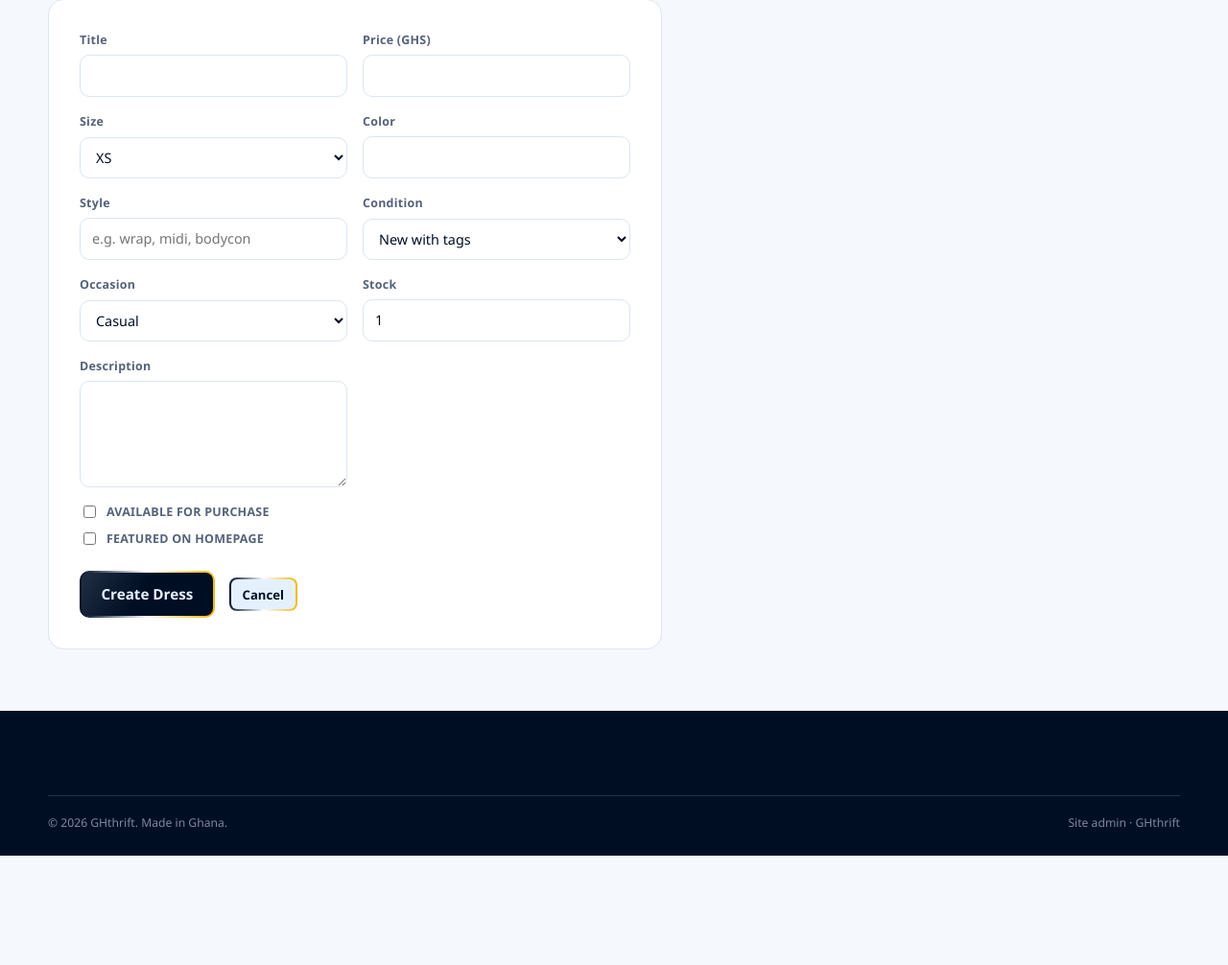
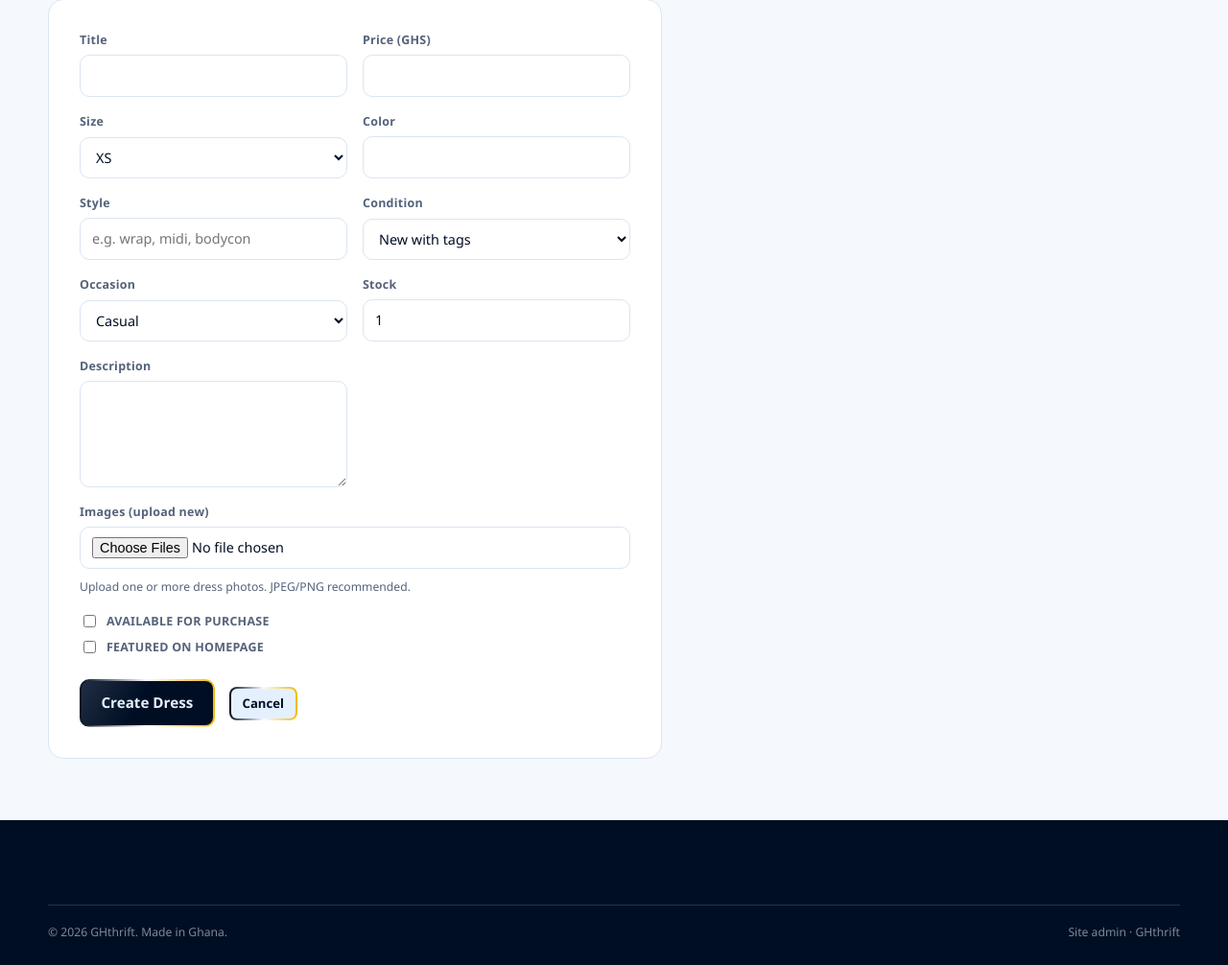
Before and after one commit to nenetetteh101-cpu/GHthrift, a Django app: page /site-admin/dresses/add/ in a window 1280 px wide. Shown: the part 244-1250 px from the top of the page at 96% size. Before the commit the page ends 1136 px from the top, so only its background shows below. Run offline with Django 5.2, Linux system fonts and the light colour scheme; the visitor is signed in with stand-in values (Sample User, id 1); data that the repository does not hold is empty; parts of the project's set-up code (start-up, migrations or seed data) failed here and were passed over.

Commit message:
Add image upload to site-admin dress forms
- Import DressImage model in siteadmin views
- dress_add: create DressImage records for uploaded images with alt text and position
- dress_edit: add new images and delete existing images via checkboxes
- dress_form.html: multipart form, multiple file input, existing image thumbnails with remove checkboxes on edit

```diff
--- a/siteadmin/templates/siteadmin/dress_form.html
+++ b/siteadmin/templates/siteadmin/dress_form.html
@@ -14,7 +14,7 @@
 {% endif %}
 
 <div class="form-card" style="max-width:640px;">
-  <form method="post">
+  <form method="post" enctype="multipart/form-data">
     {% csrf_token %}
     <div class="form-grid two-col">
       <div class="field">
@@ -67,6 +67,28 @@
       </div>
     </div>
 
+    {% if not is_add and dress.images.all %}
+    <div class="field" style="margin-top:1rem;">
+      <label style="display:block;font-weight:600;color:var(--muted);font-size:0.78rem;text-transform:uppercase;letter-spacing:0.02em;margin-bottom:0.5rem;">Existing Images</label>
+      <div style="display:flex;flex-wrap:wrap;gap:0.75rem;">
+        {% for image in dress.images.all %}
+        <div style="position:relative;width:120px;height:120px;border:1px solid var(--line);border-radius:var(--radius-sm);overflow:hidden;">
+          <img src="{{ image.image.url }}" alt="{{ image.alt_text }}" style="width:100%;height:100%;object-fit:cover;display:block;">
+          <label style="position:absolute;bottom:0;left:0;right:0;background:rgba(0,14,36,0.7);color:var(--white);font-size:0.7rem;padding:0.3rem;text-align:center;cursor:pointer;">
+            <input type="checkbox" name="delete_image" value="{{ image.id }}" style="margin-right:0.3rem;accent-color:var(--gold);"> Remove
+          </label>
+        </div>
+        {% endfor %}
+      </div>
+    </div>
+    {% endif %}
+
+    <div class="field" style="margin-top:1rem;">
+      <label>Images (upload new)</label>
+      <input type="file" name="images" multiple accept="image/*" class="field-input">
+      <p style="color:var(--muted);font-size:0.76rem;margin:0.25rem 0 0;">Upload one or more dress photos. JPEG/PNG recommended.</p>
+    </div>
+
     <div class="field" style="margin-top:1rem;">
       <label style="display:flex;align-items:center;gap:0.5rem;font-weight:600;color:var(--muted);font-size:0.78rem;text-transform:uppercase;letter-spacing:0.02em;">
         <input type="checkbox" name="is_available" {% if dress.is_available %}checked{% endif %}>
--- a/siteadmin/views.py
+++ b/siteadmin/views.py
@@ -1,13 +1,13 @@
 from django.contrib.auth import authenticate, login, logout
 from django.contrib.auth.decorators import user_passes_test
-from django.db.models import Count, Sum
+from django.db.models import Count, Max, Sum
 from django.shortcuts import get_object_or_404, redirect, render
 from django.utils import timezone
 from decimal import Decimal, InvalidOperation
 
 from accounts.models import User
 from orders.models import Order
-from shop.models import Dress
+from shop.models import Dress, DressImage
 
 
 def staff_required(view_func):
@@ -237,7 +237,7 @@ def dress_add(request):
                     "occasion_choices": Dress.Occasion.choices,
                 },
             )
-        Dress.objects.create(
+        dress = Dress.objects.create(
             title=title,
             description=description,
             price=price_decimal,
@@ -251,6 +251,15 @@ def dress_add(request):
             is_featured=is_featured,
             seller=request.user,
         )
+        images = request.FILES.getlist("images")
+        for index, image_file in enumerate(images):
+            alt_text = request.POST.get(f"image_alt_{index}", "").strip() or image_file.name
+            DressImage.objects.create(
+                dress=dress,
+                image=image_file,
+                alt_text=alt_text,
+                position=index,
+            )
         return redirect("siteadmin:dresses")
     context = {
         "is_add": True,
@@ -292,6 +301,23 @@ def dress_edit(request, dress_id):
                 },
             )
         dress.save()
+        images = request.FILES.getlist("images")
+        for index, image_file in enumerate(images):
+            alt_text = request.POST.get(f"image_alt_{index}", "").strip() or image_file.name
+            max_position = (
+                DressImage.objects.filter(dress=dress).aggregate(
+                    max_pos=Max("position")
+                )["max_pos"]
+                or -1
+            )
+            DressImage.objects.create(
+                dress=dress,
+                image=image_file,
+                alt_text=alt_text,
+                position=max_position + 1 + index,
+            )
+        for image_id in request.POST.getlist("delete_image"):
+            DressImage.objects.filter(pk=image_id, dress=dress).delete()
         return redirect("siteadmin:dresses")
     context = {
         "is_add": False,
```
